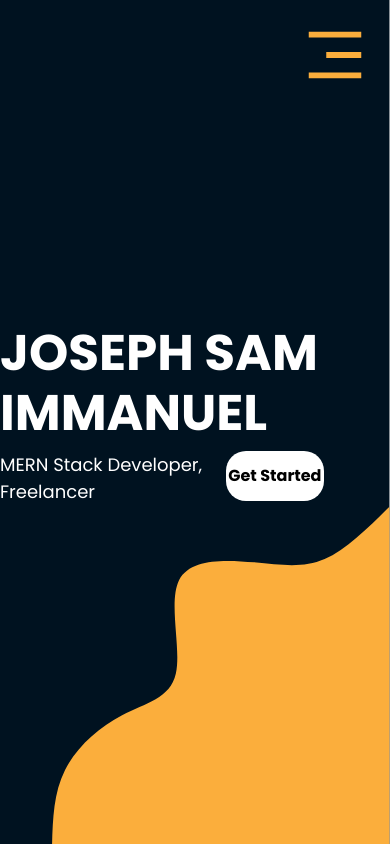
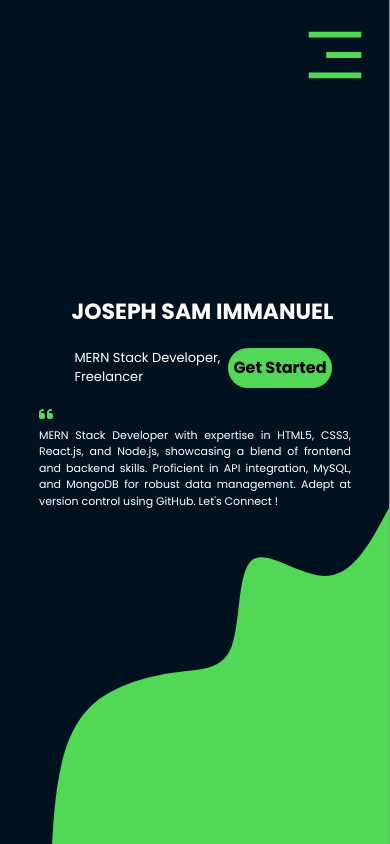
Before and after one commit to josephsamimmanuel/My-Portfolio, a React (Create React App) app: page / in a window 390 px wide. Built offline with nearby package versions, Linux system fonts and the light colour scheme.

Commit message:
Updated2

```diff
--- a/public/index.html
+++ b/public/index.html
@@ -28,7 +28,8 @@
     <link rel="preconnect" href="https://fonts.googleapis.com">
 <link rel="preconnect" href="https://fonts.gstatic.com" crossorigin>
 <link href="https://fonts.googleapis.com/css2?family=Poppins:ital,wght@0,100;0,200;0,300;0,400;0,500;0,600;0,700;0,800;0,900;1,100;1,200;1,300;1,400;1,500;1,600;1,700;1,800;1,900&display=swap" rel="stylesheet">
-    <title>Joseph Dev</title>
+<link rel="stylesheet" href="https://cdnjs.cloudflare.com/ajax/libs/font-awesome/6.5.1/css/all.min.css" integrity="sha512-DTOQO9RWCH3ppGqcWaEA1BIZOC6xxalwEsw9c2QQeAIftl+Vegovlnee1c9QX4TctnWMn13TZye+giMm8e2LwA==" crossorigin="anonymous" referrerpolicy="no-referrer" />
+<title>Joseph Dev</title>
   </head>
   <body>
     <noscript>You need to enable JavaScript to run this app.</noscript>
--- a/src/index.css
+++ b/src/index.css
@@ -8,7 +8,9 @@ body {
   -moz-osx-font-smoothing: grayscale;
   font-family: "Poppins", sans-serif;
 }
-
+body, html{
+  overflow-x: hidden;
+}
 code {
   font-family: source-code-pro, Menlo, Monaco, Consolas, 'Courier New',
     monospace;
--- a/src/pages/Home.jsx
+++ b/src/pages/Home.jsx
@@ -6,13 +6,20 @@ function Home() {
     <div>
         <Header></Header>
         <div className="introduction flex-with-center" style={{backgroundImage: `url('./blob-scene-haikei.svg')`}}>
-        <div>
+        <div className='introduction-container'>
+            <div>
             <h1>JOSEPH SAM IMMANUEL</h1>
-            <div className='intro-content d-flex gap-4'>
-            <p className='font-size'>MERN Stack Developer, <br />Freelancer</p>
-            <button className='primary-button font-bold w-25'>Get Started</button>
             </div>
-        </div>
+            <div className='intro-content d-flex gap-2'>
+            <p >MERN Stack Developer, <br />Freelancer</p>
+            <button className='primary-button font-bold'>Get Started</button>
+            </div>
+
+            <div className='introduction-container-about'>
+            <i style={{color: `#52D857`}} class="fa-solid fa-quote-left large fa-3x"></i>
+           <p>MERN Stack Developer with expertise in HTML5, CSS3, React.js, and Node.js, showcasing a blend of frontend and backend skills. Proficient in API integration, MySQL, and MongoDB for robust data management. Adept at version control using GitHub. Let's Connect !</p>
+            </div>
+            </div>
         </div>
     </div>
   )
--- a/src/stylesheets/header-footer.css
+++ b/src/stylesheets/header-footer.css
@@ -1,5 +1,5 @@
 .menu-icon{
-    color: #FBAE3C;
+    color: #52D857;
     font-size: 70px;
     margin: 20px;
     z-index: 3;
@@ -50,3 +50,24 @@ ul a{
     color: white;
     text-decoration: none;
 }
+@media (max-width: 760px) {
+    .show-header{
+        color: white;
+        text-decoration: none;
+        display: flex;
+        flex-direction: column;
+        justify-content: center;
+        align-items: center;
+        position: fixed;
+        top: 0;
+        right: 0;
+        background-color: #001220;
+        opacity: 0.9;
+        height: 100vh;
+        width: 100%;
+        border-bottom-left-radius: 50%;
+        border-top-left-radius: 50%;
+        z-index: 2;
+        transition: all 0.5s;
+    }
+}
--- a/src/stylesheets/home.css
+++ b/src/stylesheets/home.css
@@ -8,18 +8,77 @@
 .introduction p{
     color: white;
 }
-.introduction div h1{
+.introduction-container h1{
     color: #ffffff;
     font-size: 50px;
     font-weight: bold;
+    text-align: center;
 }
-.introduction div h1:hover{
+.introduction-container h1:hover{
     cursor: default;
-    text-shadow: 0px 0px 15px white;
+    text-shadow: 0px 0px 5px white;
+}
+/* .introduction-container-about p{
+    color: white;
+    text-align: center;
+    /* margin-left: 150px;
+    margin-right: 150px;
+}
+.introduction-container-about i{
+    margin-left: 150px;
+} */
+.introduction-container-about{
+    margin-left: 10%;
+    margin-right: 10%;
 }
 .primary-button{
-    background-color: white;
+    background-color: #52D857;
     height: 50px;
     border-radius: 20px;
     border: none;
+    width: 10%;
 }
+.primary-button:hover{
+    background-color: white;
+}
+
+.intro-content{
+    padding-top: 15px;
+    display: flex;
+    justify-content: center;
+}
+
+
+@media (max-width: 760px) {
+    .introduction div h1{
+        color: #ffffff;
+        font-size: 22px;
+        margin-left: 15px;
+    }
+
+    .primary-button{
+        background-color: #52D857;
+        height: 40px;
+        border-radius: 20px;
+        border: none;
+        width: auto;
+        padding-left: 5px;
+        padding-right: 5px;
+        /* margin-right: 16px; */
+
+    }
+    .intro-content p{
+        margin-left: 16px;
+        font-size: 13px;
+    }
+    .introduction-container-about p{
+        font-size: 11px;
+        text-align: justify;
+        padding-bottom: 20px;    }
+    .introduction-container-about i{
+        font-size: medium;
+
+    }
+
+
+}
```
Also changed, not shown: public/blob-scene-haikei.svg.
